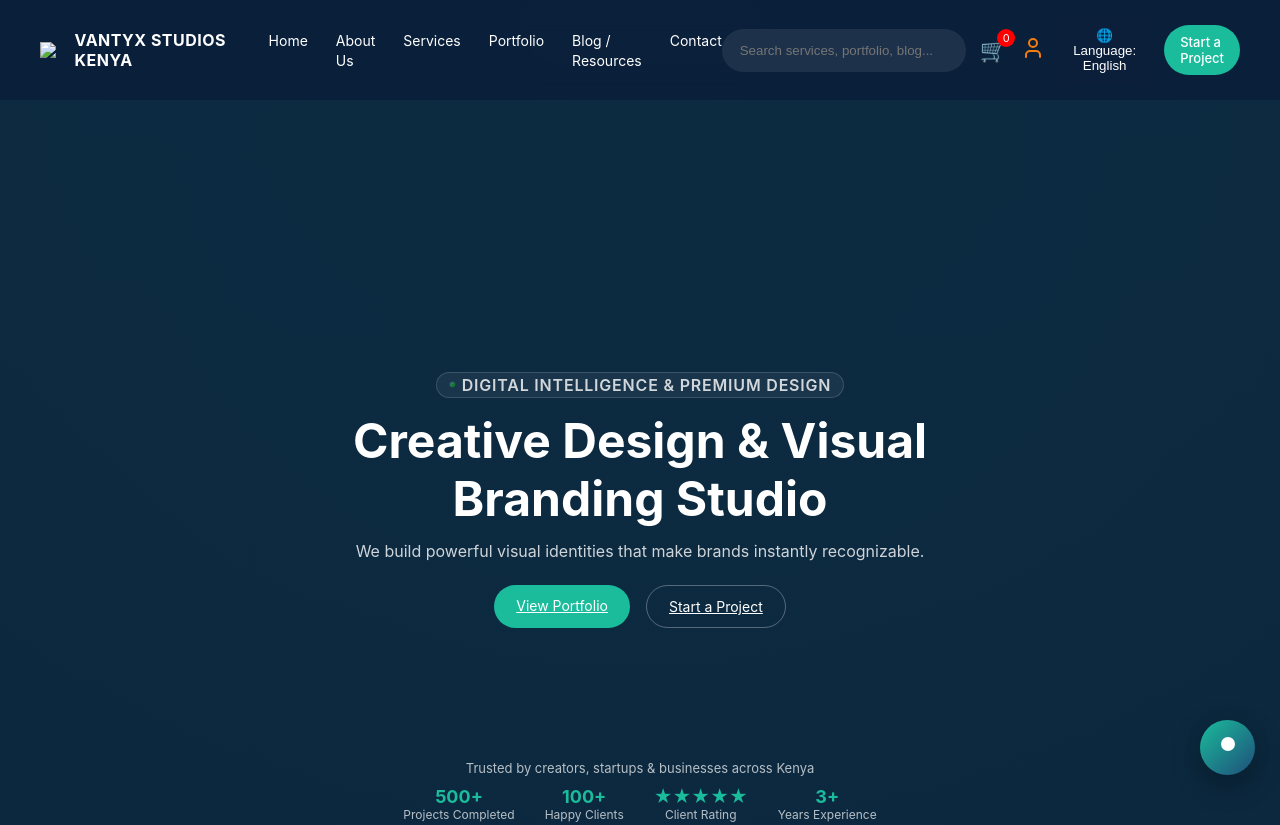
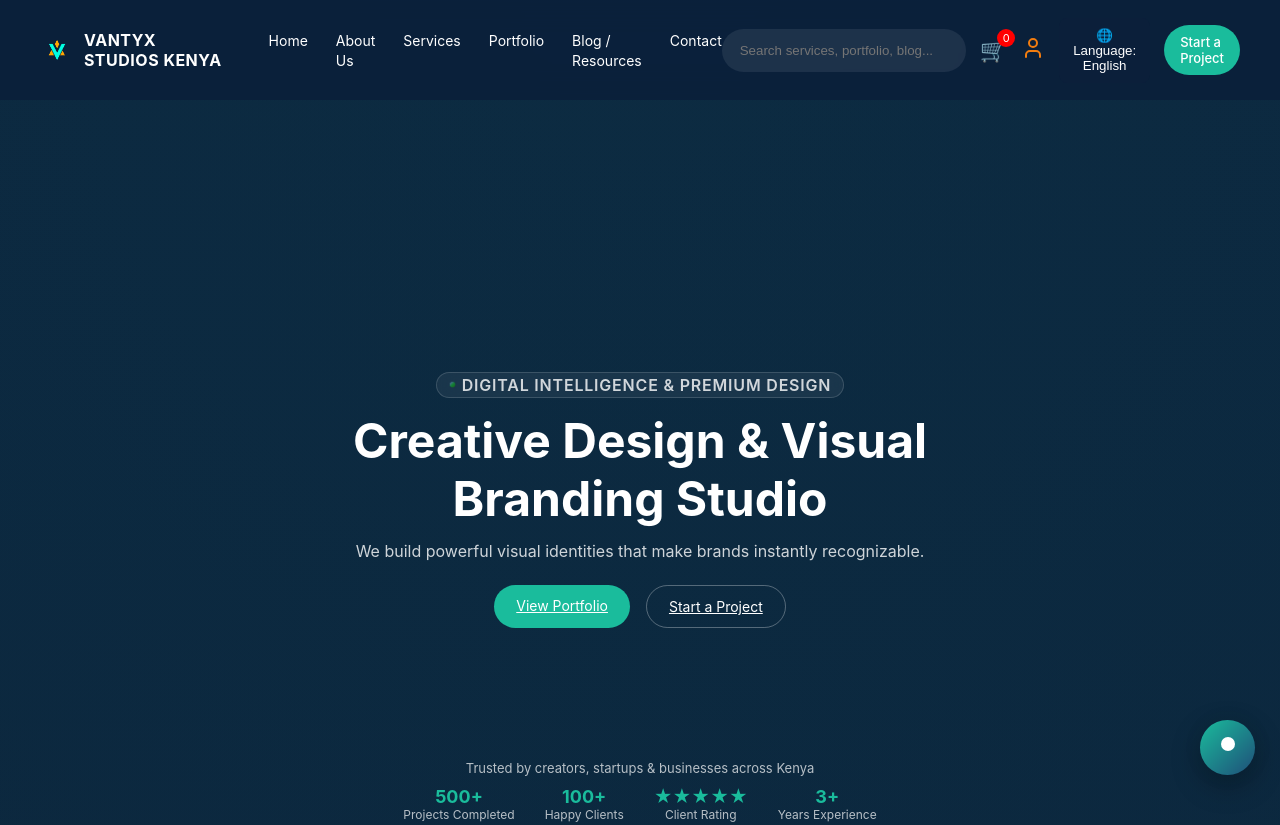
Before and after one commit to 123OCHIENG/123ochieng.github.io, a website: page index.html in a window 1280 px wide. Shown: the top 825 px of the page. Drawn offline with nearby package versions, Linux system fonts and the light colour scheme; files whose address does not match are found by name.

Commit message:
Update index.html

```diff
--- a/index.html
+++ b/index.html
@@ -15,7 +15,7 @@
 
   <!-- LEFT: BRAND -->
   <div class="brand">
-    <img src="image/logo.png"  />
+    <img src="logo.png"  />
     <span>VANTYX STUDIOS KENYA</span>
   </div>
 
```
